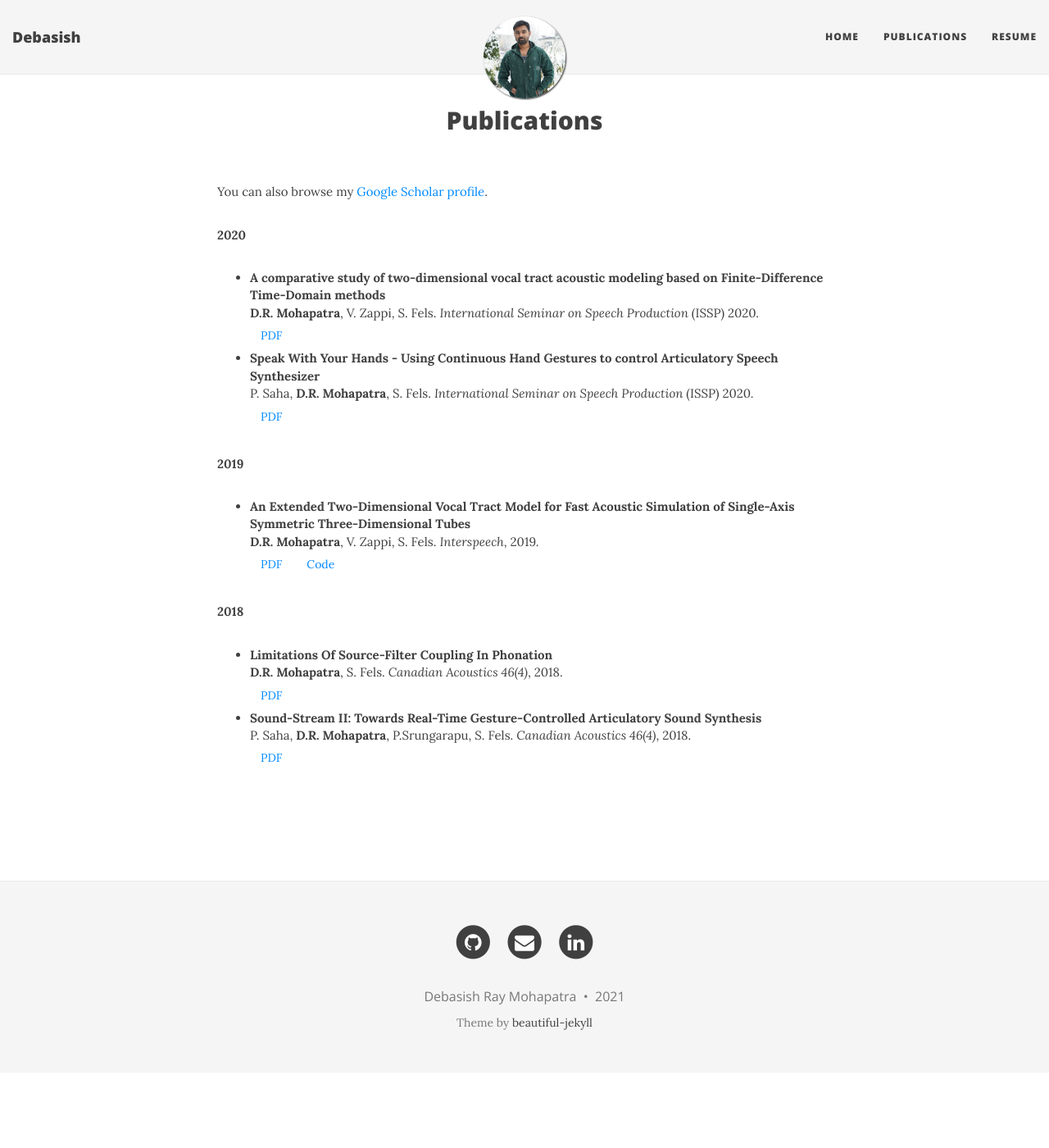
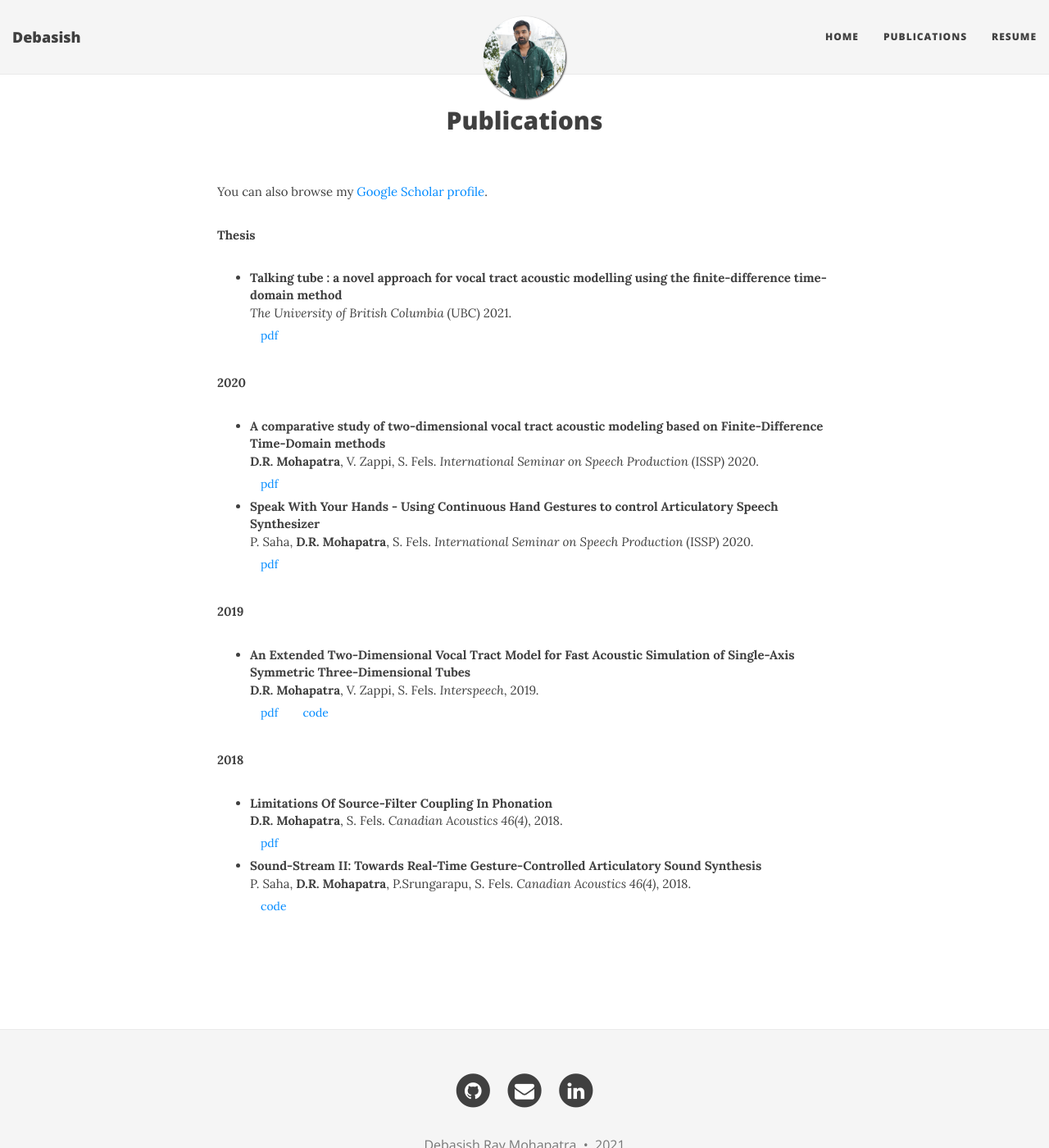
Before and after one commit to Debasishray19/debasishray19.github.io, a Jekyll site: the page built from publications.md, in a window 1280 px wide and 1400 px high. Shown: the whole window at 82% size. Built offline with Jekyll 4.4.1, drawn with Linux system fonts in a browser that asks for light colours; nearby versions of some CDN libraries.

Commit message:
Update publications.md

```diff
--- a/publications.md
+++ b/publications.md
@@ -6,31 +6,36 @@ title: Publications
 You can also browse my <a href="https://scholar.google.com/citations?user=HzIWE5kAAAAJ" target="_blank">Google Scholar profile</a>.
 <br />
 
+**Thesis**
+- **Talking tube : a novel approach for vocal tract acoustic modelling using the finite-difference time-domain method**
+	*The University of British Columbia* (UBC) 2021.
+	[pdf](https://open.library.ubc.ca/cIRcle/collections/ubctheses/24/items/1.0396919){: .btn}
+
 **2020**
 - **A comparative study of two-dimensional vocal tract acoustic modeling based on Finite-Difference Time-Domain methods**
 	**D.R. Mohapatra**, V. Zappi, S. Fels.
 	*International Seminar on Speech Production* (ISSP) 2020.
-	[PDF](https://arxiv.org/pdf/2102.04588.pdf){: .btn}
+	[pdf](https://arxiv.org/pdf/2102.04588.pdf){: .btn}
 - **Speak With Your Hands - Using Continuous Hand Gestures to control Articulatory Speech Synthesizer**
 	P. Saha, **D.R. Mohapatra**, S. Fels.
 	*International Seminar on Speech Production* (ISSP) 2020.
-	[PDF](https://arxiv.org/pdf/2102.01640.pdf){: .btn}
+	[pdf](https://arxiv.org/pdf/2102.01640.pdf){: .btn}
 
 **2019**
 - **An Extended Two-Dimensional Vocal Tract Model for Fast Acoustic Simulation of Single-Axis Symmetric Three-Dimensional Tubes**
 	**D.R. Mohapatra**, V. Zappi, S. Fels.
 	*Interspeech*, 2019.
-	[PDF](https://www.isca-speech.org/archive/Interspeech_2019/pdfs/1764.pdf){: .btn}
-	[Code](https://github.com/Debasishray19/Talking-Tube){: .btn}
+	[pdf](https://www.isca-speech.org/archive/Interspeech_2019/pdfs/1764.pdf){: .btn}
+	[code](https://github.com/Debasishray19/Talking-Tube){: .btn}
 
 **2018**
 - **Limitations Of Source-Filter Coupling In Phonation**
 	**D.R. Mohapatra**, S. Fels.
 	*Canadian Acoustics 46(4)*, 2018.
-	[PDF](https://arxiv.org/pdf/1811.07435.pdf){: .btn}
+	[pdf](https://arxiv.org/pdf/1811.07435.pdf){: .btn}
 - **Sound-Stream II: Towards Real-Time Gesture-Controlled Articulatory Sound Synthesis**
 	P. Saha, **D.R. Mohapatra**, P.Srungarapu, S. Fels.
 	*Canadian Acoustics 46(4)*, 2018.
-	[PDF](https://arxiv.org/pdf/1811.08029.pdf){: .btn}
+	[code](https://arxiv.org/pdf/1811.08029.pdf){: .btn}
 
 <br />
```
